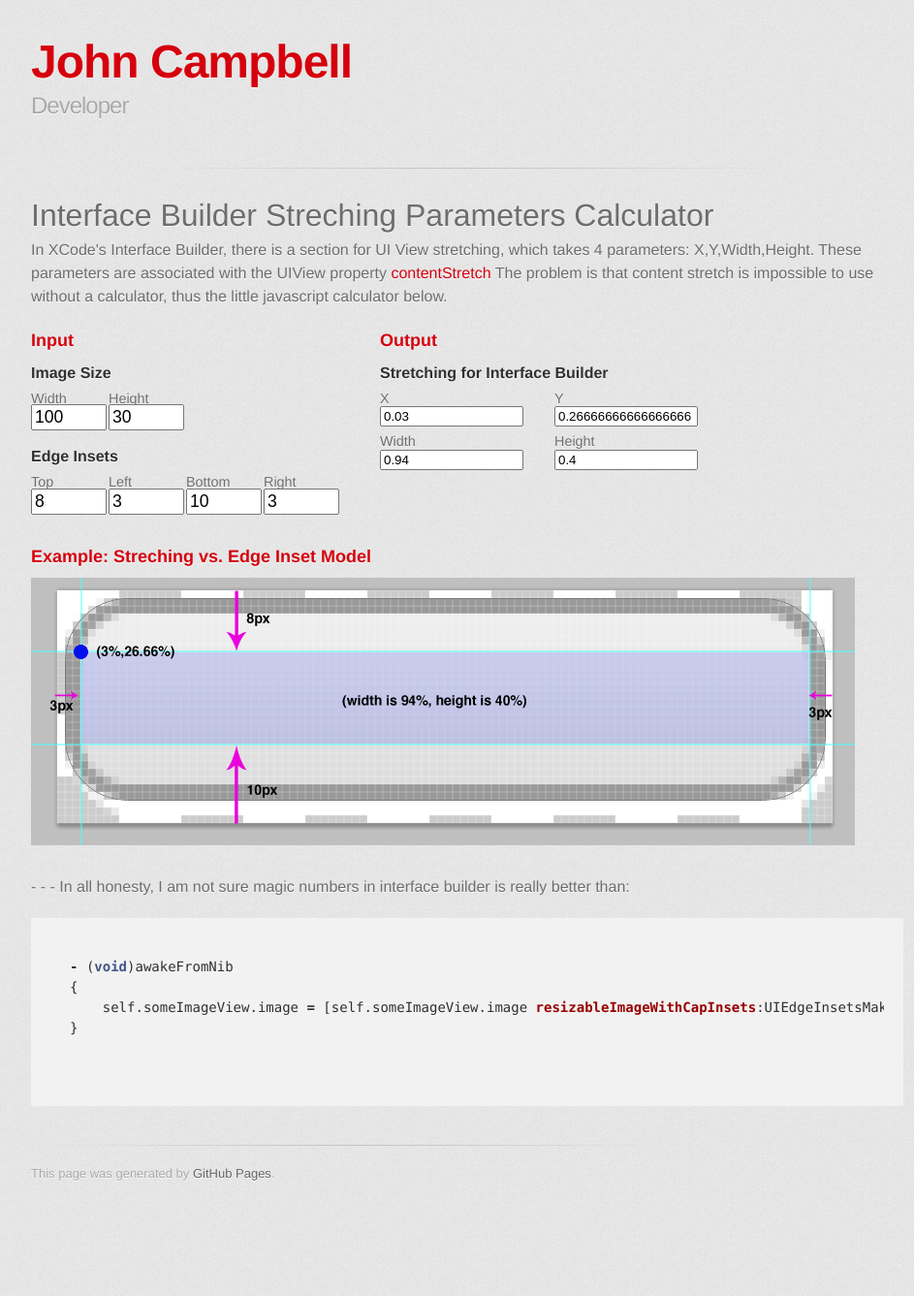
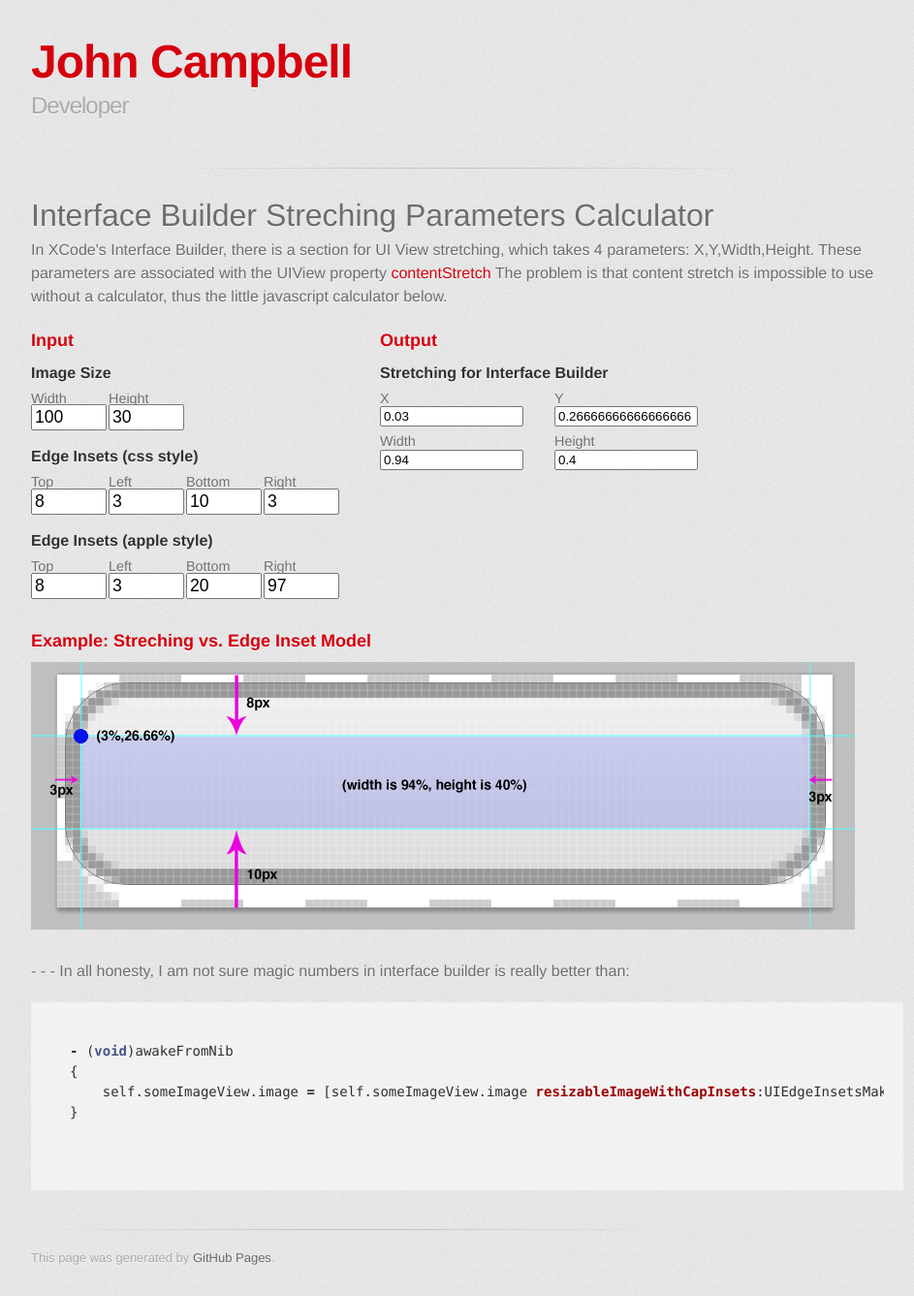
Before and after one commit to jcampbell1/jcampbell1.github.com, a Jekyll site: the page built from UIView-stretching-calculator.html, in a window 1280 px wide. Shown: the whole page at 97% size, without its empty margins (158-1101 px from the left). Built offline with Jekyll 4.4.1, drawn with Linux system fonts in a browser that asks for light colours; nearby versions of some CDN libraries; some web fonts are replaced; before the commit the page ends 1251 px from its top, so only the background shows below that.

Commit message:
cleanup, note that apple's cordinate system is different than the normal css style

```diff
--- a/UIView-stretching-calculator.html
+++ b/UIView-stretching-calculator.html
@@ -26,6 +26,24 @@ js: |
     function setOutput(v) {
       $.each(v,function(k,v){ $('#'+k).val(v) });
     }
+    $('#xb,#xr,#r,#b,#w,#h').change(function(){
+      var id = $(this).attr('id');
+      var size = inputs();
+      if(id == 'xb')
+        $('#b').val( size.height - parseInt(this.value) );
+      else if (id == 'xr')
+        $('#r').val( size.width - parseInt(this.value) );
+      else if (id == 'b')
+        $('#xb').val( size.height - parseInt(this.value) );
+      else if (id == 'r')
+        $('#xr').val( size.width - parseInt(this.value) );
+      else if (id = 'h')
+        $('#xb').val( size.height - size.bottom );
+      else if (id = 'w')
+        $('#xr').val( size.width - size.right );
+    });
+    $('#xt,#t').change(function(){$('#xt,#t').val(this.value)});
+    $('#xl,#l').change(function(){$('#xl,#l').val(this.value)});
     $('#input input').change(function() {
       setOutput(calc());
     }).eq(0).change();
@@ -59,12 +77,19 @@ css: |
     <div class="sb"><label for="h">Height</label><input type="number" id="h" value=30 min=1 /></div>
   </div>
 
-  <h4 style="padding-top:15px">Edge Insets</h4>
+  <h4 style="padding-top:15px">Edge Insets (css style)</h4>
   <div class="field-group clearfix">
     <div class="sb"><label for="t">Top</label><input type="number" id="t" value=8 min=0 /></div>
     <div class="sb"><label for="l">Left</label><input type="number" id="l" value=3 min=0 /></div>
     <div class="sb"><label for="b">Bottom</label><input type="number" id="b" value=10 min=0 /></div>
     <div class="sb"><label for="r">Right</label><input type="number" id="r" value=3 min=0 /></div>
+  </div>
+  <h4 style="padding-top:15px">Edge Insets (apple style)</h4>
+  <div class="field-group clearfix">
+    <div class="sb"><label for="t">Top</label><input type="number" id="xt" value=8 min=0 /></div>
+    <div class="sb"><label for="l">Left</label><input type="number" id="xl" value=3 min=0 /></div>
+    <div class="sb"><label for="b">Bottom</label><input type="number" id="xb" value=20 min=0 /></div>
+    <div class="sb"><label for="r">Right</label><input type="number" id="xr" value=97 min=0 /></div>
   </div>
   </div>
 <div id="output">
```
Also changed, not shown: other parts of UIView-stretching-calculator.html (+1 -1 lines).
